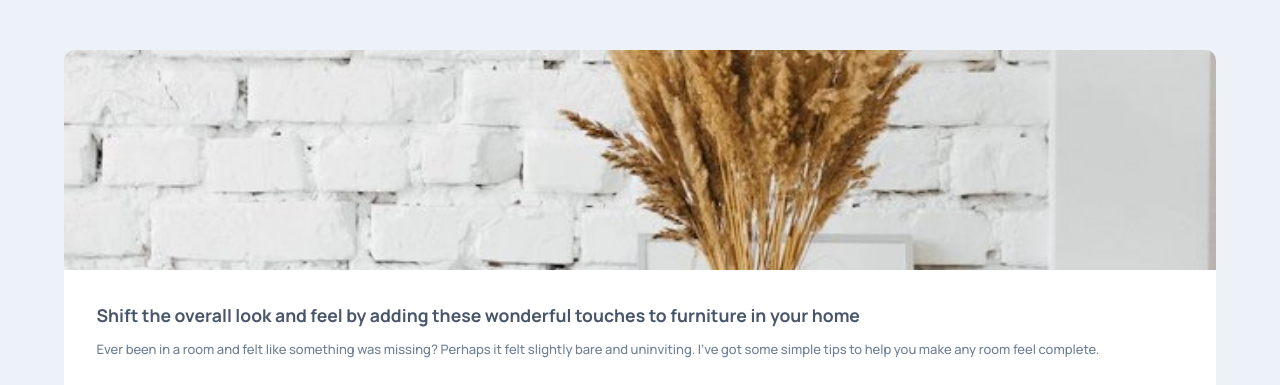
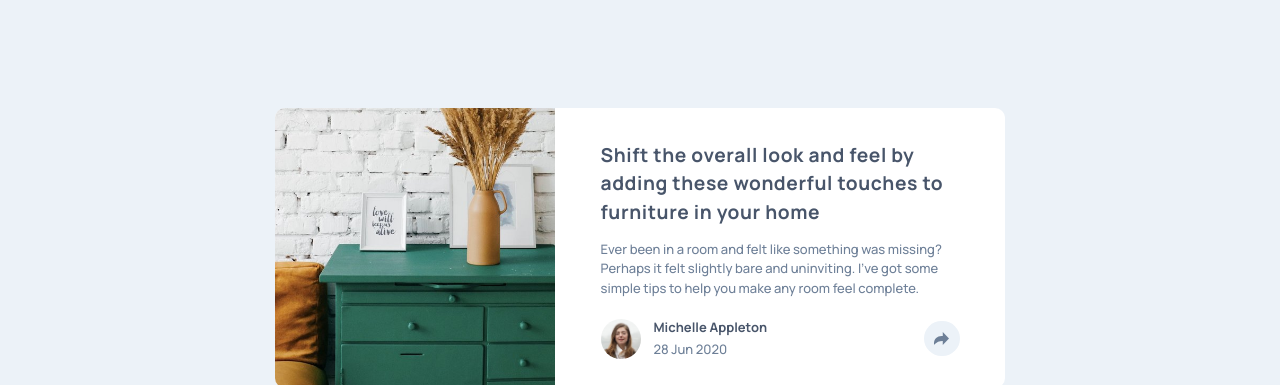
Before and after one commit to CharlieCastleWeb/Front-End-Mentor---Article-preview-component, a plain HTML site: page index.html in a window 1280 px wide. Shown: the part 139-524 px from the top of the page. Drawn offline with Linux system fonts and the light colour scheme.

Commit message:
Completed general desktop layout

```diff
--- a/styles.css
+++ b/styles.css
@@ -37,6 +37,10 @@ h1 {
     color: var(--very-dark-grayish-blue);
     font-size: 1.1rem;
     font-weight: 700;
+}
+
+p {
+    line-height: 1.5em;
 }
 
 .user-name {
@@ -174,7 +178,39 @@ footer {
 
 /* MEDIA QUERIES */
 
+@media (min-width: 800px) {
+    body {
+    }
 
+    main {
+        flex-direction: row;
+        width: 730px; /* INTENTAR PASAR A PORCENTAJES */
+        height: 280px; /* INTENTAR PASAR A PORCENTAJES */
+    }
+
+    .main-image {
+        height: 100%;
+        width: 280px; /* INTENTAR PASAR A PORCENTAJES */
+        object-position: left;
+    }
+
+    .content {
+        padding-left: 3.5em;
+        padding-right: 3.5em;
+    }
+
+    h1 {
+        line-height: 1.5em;
+        letter-spacing: 0.03em;
+        font-size: 1.2rem;
+    }
+
+    .user-profile {
+        margin-top: 1.5em;
+    }
+
+
+}
 
 
 /*
```
